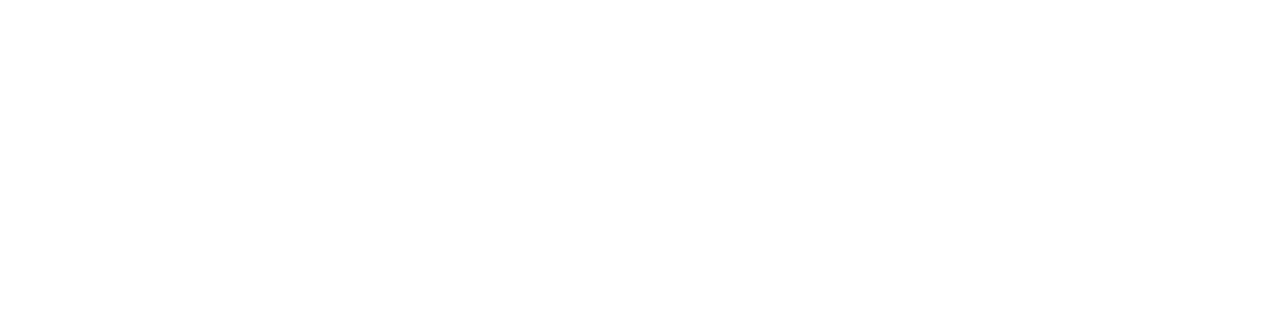
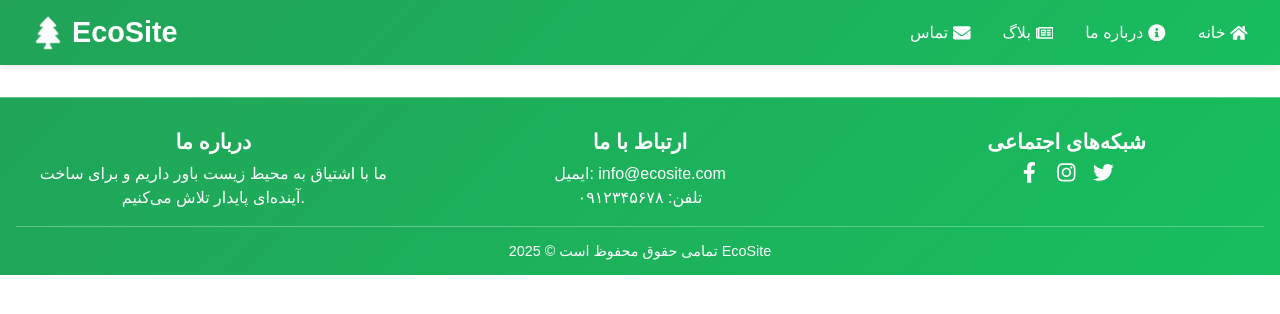
Before and after one commit to setareEzabadi/environment, a Next.js app: page / in a window 1280 px wide. Shown: the top 314 px of the page. Built offline with nearby package versions, Linux system fonts and the light colour scheme.

Commit message:
Update _app.js

```diff
--- a/src/pages/_app.js
+++ b/src/pages/_app.js
@@ -1,5 +1,10 @@
 import "@/styles/globals.css";
+import Layout from "../../components/layout";
 
 export default function App({ Component, pageProps }) {
-  return <Component {...pageProps} />;
+  return (
+    <Layout>
+      <Component {...pageProps} />
+    </Layout>
+  );
 }
```
